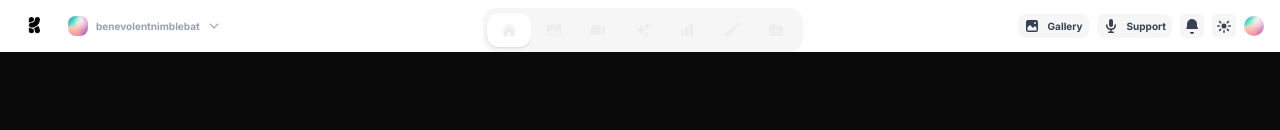
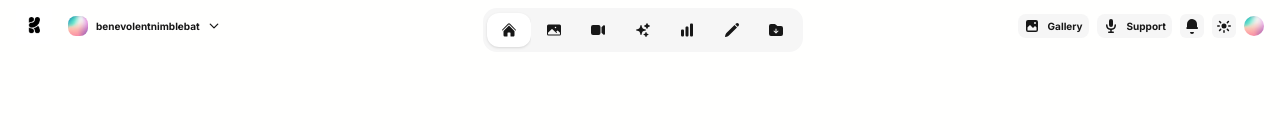
Before and after one commit to cst-adewale/admob, a Next.js app: page / in a window 1280 px wide. Shown: the top 130 px of the page. Built offline with nearby package versions, Linux system fonts and the light colour scheme; grey boxes are pictures that could not be loaded.

Commit message:
new mode toggle

```diff
--- a/src/app/components/Navbar.tsx
+++ b/src/app/components/Navbar.tsx
@@ -1,15 +1,29 @@
 'use client';
-import React, { useState } from 'react';
+import React, { useState, useEffect } from 'react';
 import Link from 'next/link';
 
 export default function Navbar() {
   const [selected, setSelected] = useState<number>(0);
+  const [darkMode, setDarkMode] = useState<boolean>(false);
+
+  useEffect(() => {
+    document.documentElement.dataset.theme = darkMode ? 'dark' : 'light';
+  }, [darkMode]);
+
+  const toggleTheme = () => {
+    setDarkMode(!darkMode);
+  };
 
   const icons = [
     {
       name: "Home",
       jsx: (
-        <svg xmlns="http://www.w3.org/2000/svg" viewBox="0 0 24 24" fill="currentColor" className="w-4 h-4">
+        <svg
+          xmlns="http://www.w3.org/2000/svg"
+          viewBox="0 0 24 24"
+          fill="currentColor"
+          className={`w-4 h-4 ${selected === 0 ? '' : 'text-[var(--color-foreground)]'}`}
+        >
           <path d="M11.47 3.841a.75.75 0 0 1 1.06 0l8.69 8.69a.75.75 0 1 0 1.06-1.061l-8.689-8.69a2.25 2.25 0 0 0-3.182 0l-8.69 8.69a.75.75 0 1 0 1.061 1.06l8.69-8.689Z" />
           <path d="m12 5.432 8.159 8.159c.03.03.06.058.091.086v6.198c0 1.035-.84 1.875-1.875 1.875H15a.75.75 0 0 1-.75-.75v-4.5a.75.75 0 0 0-.75-.75h-3a.75.75 0 0 0-.75.75V21a.75.75 0 0 1-.75.75H5.625a1.875 1.875 0 0 1-1.875-1.875v-6.198a2.29 2.29 0 0 0 .091-.086L12 5.432Z" />
         </svg>
@@ -18,15 +32,29 @@ export default function Navbar() {
     {
       name: "Image",
       jsx: (
-        <svg xmlns="http://www.w3.org/2000/svg" viewBox="0 0 24 24" fill="currentColor" className="w-4 h-4">
-          <path fillRule="evenodd" d="M1.5 6a2.25 2.25 0 0 1 2.25-2.25h16.5A2.25 2.25 0 0 1 22.5 6v12a2.25 2.25 0 0 1-2.25 2.25H3.75A2.25 2.25 0 0 1 1.5 18V6ZM3 16.06V18c0 .414.336.75.75.75h16.5A.75.75 0 0 0 21 18v-1.94l-2.69-2.689a1.5 1.5 0 0 0-2.12 0l-.88.879.97.97a.75.75 0 1 1-1.06 1.06l-5.16-5.159a1.5 1.5 0 0 0-2.12 0L3 16.061Zm10.125-7.81a1.125 1.125 0 1 1 2.25 0 1.125 1.125 0 0 1-2.25 0Z" clipRule="evenodd" />
+        <svg
+          xmlns="http://www.w3.org/2000/svg"
+          viewBox="0 0 24 24"
+          fill="currentColor"
+          className={`w-4 h-4 ${selected === 1 ? '' : 'text-[var(--color-foreground)]'}`}
+        >
+          <path
+            fillRule="evenodd"
+            d="M1.5 6a2.25 2.25 0 0 1 2.25-2.25h16.5A2.25 2.25 0 0 1 22.5 6v12a2.25 2.25 0 0 1-2.25 2.25H3.75A2.25 2.25 0 0 1 1.5 18V6ZM3 16.06V18c0 .414.336.75.75.75h16.5A.75.75 0 0 0 21 18v-1.94l-2.69-2.689a1.5 1.5 0 0 0-2.12 0l-.88.879.97.97a.75.75 0 1 1-1.06 1.06l-5.16-5.159a1.5 1.5 0 0 0-2.12 0L3 16.061Zm10.125-7.81a1.125 1.125 0 1 1 2.25 0 1.125 1.125 0 0 1-2.25 0Z"
+            clipRule="evenodd"
+          />
         </svg>
       ),
     },
     {
       name: "Video",
       jsx: (
-        <svg xmlns="http://www.w3.org/2000/svg" viewBox="0 0 24 24" fill="currentColor" className="w-4 h-4">
+        <svg
+          xmlns="http://www.w3.org/2000/svg"
+          viewBox="0 0 24 24"
+          fill="currentColor"
+          className={`w-4 h-4 ${selected === 2 ? '' : 'text-[var(--color-foreground)]'}`}
+        >
           <path d="M4.5 4.5a3 3 0 0 0-3 3v9a3 3 0 0 0 3 3h8.25a3 3 0 0 0 3-3v-9a3 3 0 0 0-3-3H4.5ZM19.94 18.75l-2.69-2.69V7.94l2.69-2.69c.944-.945 2.56-.276 2.56 1.06v11.38c0 1.336-1.616 2.005-2.56 1.06Z" />
         </svg>
       ),
@@ -34,15 +62,29 @@ export default function Navbar() {
     {
       name: "Enhance",
       jsx: (
-        <svg xmlns="http://www.w3.org/2000/svg" viewBox="0 0 24 24" fill="currentColor" className="w-4 h-4">
-          <path fillRule="evenodd" d="M9 4.5a.75.75 0 0 1 .721.544l.813 2.846a3.75 3.75 0 0 0 2.576 2.576l2.846.813a.75.75 0 0 1 0 1.442l-2.846.813a3.75 3.75 0 0 0-2.576 2.576l-.813 2.846a.75.75 0 0 1-1.442 0l-.813-2.846a3.75 3.75 0 0 0-2.576-2.576l-2.846-.813a.75.75 0 0 1 0-1.442l2.846-.813A3.75 3.75 0 0 0 7.466 7.89l.813-2.846A.75.75 0 0 1 9 4.5ZM18 1.5a.75.75 0 0 1 .728.568l.258 1.036c.236.94.97 1.674 1.91 1.91l1.036.258a.75.75 0 0 1 0 1.456l-1.036.258c-.94.236-1.674.97-1.91 1.91l-.258 1.036a.75.75 0 0 1-1.456 0l-.258-1.036a2.625 2.625 0 0 0-1.91-1.91l-1.036-.258a.75.75 0 0 1 0-1.456l1.036-.258a2.625 2.625 0 0 0 1.91-1.91l.258-1.036A.75.75 0 0 1 18 1.5ZM16.5 15a.75.75 0 0 1 .712.513l.394 1.183c.15.447.5.799.948.948l1.183.395a.75.75 0 0 1 0 1.422l-1.183.395c-.447.15-.799.5-.948.948l-.395 1.183a.75.75 0 0 1-1.422 0l-.395-1.183a1.5 1.5 0 0 0-.948-.948l-1.183-.395a.75.75 0 0 1 0-1.422l1.183-.395c.447-.15.799-.5.948-.948l.395-1.183A.75.75 0 0 1 16.5 15Z" clipRule="evenodd" />
+        <svg
+          xmlns="http://www.w3.org/2000/svg"
+          viewBox="0 0 24 24"
+          fill="currentColor"
+          className={`w-4 h-4 ${selected === 3 ? '' : 'text-[var(--color-foreground)]'}`}
+        >
+          <path
+            fillRule="evenodd"
+            d="M9 4.5a.75.75 0 0 1 .721.544l.813 2.846a3.75 3.75 0 0 0 2.576 2.576l2.846.813a.75.75 0 0 1 0 1.442l-2.846.813a3.75 3.75 0 0 0-2.576 2.576l-.813 2.846a.75.75 0 0 1-1.442 0l-.813-2.846a3.75 3.75 0 0 0-2.576-2.576l-2.846-.813a.75.75 0 0 1 0-1.442l2.846-.813A3.75 3.75 0 0 0 7.466 7.89l.813-2.846A.75.75 0 0 1 9 4.5ZM18 1.5a.75.75 0 0 1 .728.568l.258 1.036c.236.94.97 1.674 1.91 1.91l1.036.258a.75.75 0 0 1 0 1.456l-1.036.258c-.94.236-1.674.97-1.91 1.91l-.258 1.036a.75.75 0 0 1-1.456 0l-.258-1.036a2.625 2.625 0 0 0-1.91-1.91l-1.036-.258a.75.75 0 0 1 0-1.456l1.036-.258a2.625 2.625 0 0 0 1.91-1.91l.258-1.036A.75.75 0 0 1 18 1.5ZM16.5 15a.75.75 0 0 1 .712.513l.394 1.183c.15.447.5.799.948.948l1.183.395a.75.75 0 0 1 0 1.422l-1.183.395c-.447.15-.799.5-.948.948l-.395 1.183a.75.75 0 0 1-1.422 0l-.395-1.183a1.5 1.5 0 0 0-.948-.948l-1.183-.395a.75.75 0 0 1 0-1.422l1.183-.395c.447-.15.799-.5.948-.948l.395-1.183A.75.75 0 0 1 16.5 15Z"
+            clipRule="evenodd"
+          />
         </svg>
       ),
     },
     {
       name: "Realtime",
       jsx: (
-        <svg xmlns="http://www.w3.org/2000/svg" viewBox="0 0 24 24" fill="currentColor" className="w-4 h-4">
+        <svg
+          xmlns="http://www.w3.org/2000/svg"
+          viewBox="0 0 24 24"
+          fill="currentColor"
+          className={`w-4 h-4 ${selected === 4 ? '' : 'text-[var(--color-foreground)]'}`}
+        >
           <path d="M18.375 2.25c-1.035 0-1.875.84-1.875 1.875v15.75c0 1.035.84 1.875 1.875 1.875h.75c1.035 0 1.875-.84 1.875-1.875V4.125c0-1.036-.84-1.875-1.875-1.875h-.75ZM9.75 8.625c0-1.036.84-1.875 1.875-1.875h.75c1.036 0 1.875.84 1.875 1.875v11.25c0 1.035-.84 1.875-1.875 1.875h-.75a1.875 1.875 0 0 1-1.875-1.875V8.625ZM3 13.125c0-1.036.84-1.875 1.875-1.875h.75c1.036 0 1.875.84 1.875 1.875v6.75c0 1.035-.84 1.875-1.875 1.875h-.75A1.875 1.875 0 0 1 3 19.875v-6.75Z" />
         </svg>
       ),
@@ -50,39 +92,68 @@ export default function Navbar() {
     {
       name: "Edit",
       jsx: (
-        <svg xmlns="http://www.w3.org/2000/svg" viewBox="0 0 24 24" fill="currentColor" className="w-4 h-4">
-          <path fillRule="evenodd" d="M21.731 2.269a2.625 2.625 0 0 0-3.712 0l-1.157 1.157 3.712 3.712 1.157-1.157a2.625 2.625 0 0 0 0-3.712ZM19.513 8.199l-3.712-3.712-12.15 12.15a5.25 5.25 0 0 0-1.32 2.214l-.8 2.685a.75.75 0 0 0 .933.933l2.685-.8a5.25 5.25 0 0 0 2.214-1.32L19.513 8.2Z" />
+        <svg
+          xmlns="http://www.w3.org/2000/svg"
+          viewBox="0 0 24 24"
+          fill="currentColor"
+          className={`w-4 h-4 ${selected === 5 ? '' : 'text-[var(--color-foreground)]'}`}
+        >
+          <path
+            fillRule="evenodd"
+            d="M21.731 2.269a2.625 2.625 0 0 0-3.712 0l-1.157 1.157 3.712 3.712 1.157-1.157a2.625 2.625 0 0 0 0-3.712ZM19.513 8.199l-3.712-3.712-12.15 12.15a5.25 5.25 0 0 0-1.32 2.214l-.8 2.685a.75.75 0 0 0 .933.933l2.685-.8a5.25 5.25 0 0 0 2.214-1.32L19.513 8.2Z"
+          />
         </svg>
       ),
     },
     {
       name: "Asset",
       jsx: (
-        <svg xmlns="http://www.w3.org/2000/svg" viewBox="0 0 24 24" fill="currentColor" className="w-4 h-4">
-          <path fillRule="evenodd" d="M19.5 21a3 3 0 0 0 3-3V9a3 3 0 0 0-3-3h-5.379a.75.75 0 0 1-.53-.22L11.47 3.66A2.25 2.25 0 0 0 9.879 3H4.5a3 3 0 0 0-3 3v12a3 3 0 0 0 3 3h15Zm-6.75-10.5a.75.75 0 0 0-1.5 0v4.19l-1.72-1.72a.75.75 0 0 0-1.06 1.06l3 3a.75.75 0 0 0 1.06 0l3-3a.75.75 0 1 0-1.06-1.06l-1.72 1.72V10.5Z" clipRule="evenodd" />
+        <svg
+          xmlns="http://www.w3.org/2000/svg"
+          viewBox="0 0 24 24"
+          fill="currentColor"
+          className={`w-4 h-4 ${selected === 6 ? '' : 'text-[var(--color-foreground)]'}`}
+        >
+          <path
+            fillRule="evenodd"
+            d="M19.5 21a3 3 0 0 0 3-3V9a3 3 0 0 0-3-3h-5.379a.75.75 0 0 1-.53-.22L11.47 3.66A2.25 2.25 0 0 0 9.879 3H4.5a3 3 0 0 0-3 3v12a3 3 0 0 0 3 3h15Zm-6.75-10.5a.75.75 0 0 0-1.5 0v4.19l-1.72-1.72a.75.75 0 0 0-1.06 1.06l3 3a.75.75 0 0 0 1.06 0l3-3a.75.75 0 1 0-1.06-1.06l-1.72 1.72V10.5Z"
+            clipRule="evenodd"
+          />
         </svg>
       ),
     },
   ];
 
   return (
-    <nav className="bg-white">
+    <nav className="bg-[var(--color-background)]">
       <div className="max-w-7xl mx-auto px-4">
         <div className="flex items-center justify-between h-[52px]">
           {/* Left side */}
           <div className="flex items-center space-x-3">
             <Link href="/" className="flex items-center gap-3">
-              <img src="krealight.png" alt="logo" className="h-9 w-9 object-contain" />
-              <img src="userp.jpeg" alt="avatar" className="h-5 w-5 rounded-lg ml-1" />
-              <span className="text-[10px] font-semibold text-gray-400 -mx-1">benevolentnimblebat</span>
+              <img
+                src={darkMode ? 'kreadark.png' : 'krealight.png'}
+                alt="logo"
+                className={darkMode ? 'h-9 w-9 object-contain' : 'h-9 w-9 object-contain'}
+              />
+              <img
+                src="userp.jpeg"
+                alt="avatar"
+                className="h-5 w-5 rounded-lg ml-1"
+                style={{ filter: darkMode ? 'invert(1)' : 'none' }}
+              />
+              <span className="text-[10px] font-semibold text-[var(--color-foreground)] -mx-1">
+                benevolentnimblebat
+              </span>
             </Link>
             <svg
-              className="accordion-arrow w-3 h-3 text-gray-400 cursor-pointer"
+              className="accordion-arrow w-3 h-3 text-[var(--color-foreground)] cursor-pointer"
               xmlns="http://www.w3.org/2000/svg"
               fill="none"
               viewBox="0 0 24 24"
               strokeWidth={2.5}
               stroke="currentColor"
+              style={{ filter: darkMode ? 'invert(1)' : 'none' }}
             >
               <path strokeLinecap="round" strokeLinejoin="round" d="M19.5 8.25L12 15.75 4.5 8.25" />
             </svg>
@@ -90,13 +161,17 @@ export default function Navbar() {
 
           {/* Center floating island */}
           <div className="flex justify-center items-center ml-12 mt-2">
-            <div className="bg-[#f6f6f6] rounded-[14px] h-[44px] w-[320px] flex items-center justify-between px-1">
+            <div
+              className={`${
+                darkMode ? 'bg-[#262626]' : 'bg-[#f6f6f6]'
+              } rounded-[14px] h-[44px] w-[320px] flex items-center justify-between px-1`}
+            >
               {icons.map((icon, idx) => (
                 <div
                   key={idx}
                   onClick={() => setSelected(idx)}
                   className={`w-[52px] h-[34px] flex items-center justify-center cursor-pointer transition-all ${
-                    selected === idx ? 'bg-white rounded-[12px] shadow-sm' : 'bg-[#f6f6f6]'
+                    selected === idx ? 'bg-white rounded-[12px] shadow-sm' : darkMode ? 'bg-[#262626]' : 'bg-[#f6f6f6]'
                   }`}
                 >
                   {icon.jsx}
@@ -108,39 +183,90 @@ export default function Navbar() {
           {/* Right side */}
           <div className="flex items-center space-x-2">
             {/* Gallery */}
-            <button type="button" className="flex items-center space-x-2 px-1.5 py-1 font-semibold rounded-[8px] bg-[#f6f6f6]">
-              <svg xmlns="http://www.w3.org/2000/svg" viewBox="0 0 16 16" fill="currentColor" className="w-4 h-4 text-gray-700 -pr-2">
-                <path fillRule="evenodd" d="M2 4a2 2 0 0 1 2-2h8a2 2 0 0 1 2 2v8a2 2 0 0 1-2 2H4a2 2 0 0 1-2-2V4Zm10.5 5.707a.5.5 0 0 0-.146-.353l-1-1a.5.5 0 0 0-.708 0L9.354 9.646a.5.5 0 0 1-.708 0L6.354 7.354a.5.5 0 0 0-.708 0l-2 2a.5.5 0 0 0-.146.353V12a.5.5 0 0 0 .5.5h8a.5.5 0 0 0 .5-.5V9.707ZM12 5a1 1 0 1 1-2 0 1 1 0 0 1 2 0Z" clipRule="evenodd" />
+            <button
+              type="button"
+              className={`flex items-center space-x-2 px-1.5 py-1 font-semibold rounded-[8px] ${
+                darkMode ? 'bg-[#262626]' : 'bg-[#f6f6f6]'
+              }`}
+            >
+              <svg
+                xmlns="http://www.w3.org/2000/svg"
+                viewBox="0 0 16 16"
+                fill="currentColor"
+                className="w-4 h-4 text-[var(--color-foreground)] -pr-2"
+                style={{ filter: darkMode ? 'invert(1)' : 'none' }}
+              >
+                <path
+                  fillRule="evenodd"
+                  d="M2 4a2 2 0 0 1 2-2h8a2 2 0 0 1 2 2v8a2 2 0 0 1-2 2H4a2 2 0 0 1-2-2V4Zm10.5 5.707a.5.5 0 0 0-.146-.353l-1-1a.5.5 0 0 0-.708 0L9.354 9.646a.5.5 0 0 1-.708 0L6.354 7.354a.5.5 0 0 0-.708 0l-2 2a.5.5 0 0 0-.146.353V12a.5.5 0 0 0 .5.5h8a.5.5 0 0 0 .5-.5V9.707ZM12 5a1 1 0 1 1-2 0 1 1 0 0 1 2 0Z"
+                  clipRule="evenodd"
+                />
               </svg>
-              <span className="text-[10px] text-gray-700">Gallery</span>
+              <span className="text-[10px] text-[var(--color-foreground)]">Gallery</span>
             </button>
             {/* Support */}
-            <button type="button" className="flex items-center space-x-2 px-1.5 py-1 font-semibold rounded-[8px] bg-[#f6f6f6]">
-              <svg xmlns="http://www.w3.org/2000/svg" viewBox="0 0 16 16" fill="currentColor" className="w-4 h-4 text-gray-700">
+            <button
+              type="button"
+              className={`flex items-center space-x-2 px-1.5 py-1 font-semibold rounded-[8px] ${
+                darkMode ? 'bg-[#262626]' : 'bg-[#f6f6f6]'
+              }`}
+            >
+              <svg
+                xmlns="http://www.w3.org/2000/svg"
+                viewBox="0 0 16 16"
+                fill="currentColor"
+                className="w-4 h-4 text-[var(--color-foreground)]"
+                style={{ filter: darkMode ? 'invert(1)' : 'none' }}
+              >
                 <path d="M8 1a2 2 0 0 0-2 2v4a2 2 0 1 0 4 0V3a2 2 0 0 0-2-2Z" />
                 <path d="M4.5 7A.75.75 0 0 0 3 7a5.001 5.001 0 0 0 4.25 4.944V13.5h-1.5a.75.75 0 0 0 0 1.5h4.5a.75.75 0 0 0 0-1.5h-1.5v-1.556A5.001 5.001 0 0 0 13 7a.75.75 0 0 0-1.5 0 3.5 3.5 0 1 1-7 0Z" />
               </svg>
-              <span className="text-[10px] text-gray-700">Support</span>
+              <span className="text-[10px] text-[var(--color-foreground)]">Support</span>
             </button>
 
             {/* Notification */}
-            <button type="button" className="w-6 h-6 flex items-center justify-center rounded-[6px] bg-[#f6f6f6]">
-              <svg xmlns="http://www.w3.org/2000/svg" viewBox="0 0 16 16" fill="currentColor" className="w-4 h-4 text-gray-700">
+            <button
+              type="button"
+              className={`w-6 h-6 flex items-center justify-center rounded-[6px] ${
+                darkMode ? 'bg-[#262626]' : 'bg-[#f6f6f6]'
+              }`}
+            >
+              <svg
+                xmlns="http://www.w3.org/2000/svg"
+                viewBox="0 0 16 16"
+                fill="currentColor"
+                className="w-4 h-4 text-[var(--color-foreground)]"
+                style={{ filter: darkMode ? 'invert(1)' : 'none' }}
+              >
                 <path d="M8 16a2 2 0 0 0 2-2H6a2 2 0 0 0 2 2Zm.104-14.938A5.002 5.002 0 0 0 3 6v3.086l-.707.707A1 1 0 0 0 3 11h10a1 1 0 0 0 .707-1.707L13 9.086V6a5.002 5.002 0 0 0-4.896-4.938Z" />
               </svg>
             </button>
 
             {/* Toggle */}
-            <label className="flex items-center">
-              <input type="checkbox" className="sr-only peer" aria-label="Toggle theme" />
-              <span className="w-6 h-6 flex items-center justify-center rounded-[6px] bg-[#f6f6f6] peer-checked:hidden">
-                <svg xmlns="http://www.w3.org/2000/svg" viewBox="0 0 16 16" fill="currentColor" className="w-4 h-4 text-gray-700">
-                  <path d="M10.5 8a2.5 2.5 0 1 1-5 0 2.5 2.5 0 0 1 5 0ZM12.95 4.11a.75.75 0 1 0-1.06-1.06l-1.062 1.06a.75.75 0 0 0 1.061 1.062l1.06-1.061ZM15 8a.75.75 0 0 1-.75.75h-1.5a.75.75 0 0 1 0-1.5h1.5A.75.75 0 0 1 15 8ZM11.89 12.95a.75.75 0 0 0 1.06-1.06l-1.06-1.062a.75.75 0 0 0-1.062 1.061l1.061 1.06ZM8 12a.75.75 0 0 1 .75.75v1.5a.75.75 0 0 1-1.5 0v-1.5A.75.75 0 0 1 8 12ZM5.172 11.89a.75.75 0 0 0-1.061-1.062L3.05 11.89a.75.75 0 1 0 1.06 1.06l1.06-1.06ZM4 8a.75.75 0 0 1-.75.75h-1.5a.75.75 0 0 1 0-1.5h1.5A.75.75 0 0 1 4 8ZM4.11 5.172A.75.75 0 0 0 5.173 4.11L4.11 3.05a.75.75 0 1 0-1.06 1.06l1.06 1.06Z" />
-                </svg>
-              </span>
-            </label>
+            <button
+              type="button"
+              onClick={toggleTheme}
+              className={`w-6 h-6 flex items-center justify-center rounded-[6px] ${
+                darkMode ? 'bg-[#262626]' : 'bg-[#f6f6f6]'
+              }`}
+            >
+              <svg
+                xmlns="http://www.w3.org/2000/svg"
+                viewBox="0 0 16 16"
+                fill="currentColor"
+                className="w-4 h-4 text-[var(--color-foreground)]"
+                style={{ filter: darkMode ? 'invert(1)' : 'none' }}
+              >
+                <path d="M10.5 8a2.5 2.5 0 1 1-5 0 2.5 2.5 0 0 1 5 0ZM12.95 4.11a.75.75 0 1 0-1.06-1.06l-1.062 1.06a.75.75 0 0 0 1.061 1.062l1.06-1.061ZM15 8a.75.75 0 0 1-.75.75h-1.5a.75.75 0 0 1 0-1.5h1.5A.75.75 0 0 1 15 8ZM11.89 12.95a.75.75 0 0 0 1.06-1.06l-1.06-1.062a.75.75 0 0 0-1.062 1.061l1.061 1.06ZM8 12a.75.75 0 0 1 .75.75v1.5a.75.75 0 0 1-1.5 0v-1.5A.75.75 0 0 1 8 12ZM5.172 11.89a.75.75 0 0 0-1.061-1.062L3.05 11.89a.75.75 0 1 0 1.06 1.06l1.06-1.06ZM4 8a.75.75 0 0 1-.75.75h-1.5a.75.75 0 0 1 0-1.5h1.5A.75.75 0 0 1 4 8ZM4.11 5.172A.75.75 0 0 0 5.173 4.11L4.11 3.05a.75.75 0 1 0-1.06 1.06l1.06 1.06Z" />
+              </svg>
+            </button>
 
-            <img src="userp.jpeg" alt="User Avatar" className="h-5 w-5 rounded-full object-cover" />
+            <img
+              src="userp.jpeg"
+              alt="User Avatar"
+              className="h-5 w-5 rounded-full object-cover"
+              style={{ filter: darkMode ? 'invert(1)' : 'none' }}
+            />
           </div>
         </div>
       </div>
--- a/src/app/globals.css
+++ b/src/app/globals.css
@@ -1,23 +1,19 @@
-/* app/globals.css */
 @import "tailwindcss";
 
-/* Default theme (light) */
-@theme {
-  --color-background: #ffffff;
+:root {
+  --color-background: #fffffe;
   --color-foreground: #171717;
   --font-sans: "Inter", Arial, Helvetica, sans-serif;
-  --font-mono: var(--font-geist-mono); /* if you have this defined */
+  --font-mono: var(--font-geist-mono);
 }
 
-/* Dark theme */
-@theme dark {
-  --color-background: #0a0a0a;
+:root[data-theme="dark"] {
+  --color-background: #202020;
   --color-foreground: #ededed;
   --font-sans: "Inter", Arial, Helvetica, sans-serif;
   --font-mono: var(--font-geist-mono);
 }
 
-/* Apply theme variables */
 body {
   background: var(--color-background);
   color: var(--color-foreground);
```
